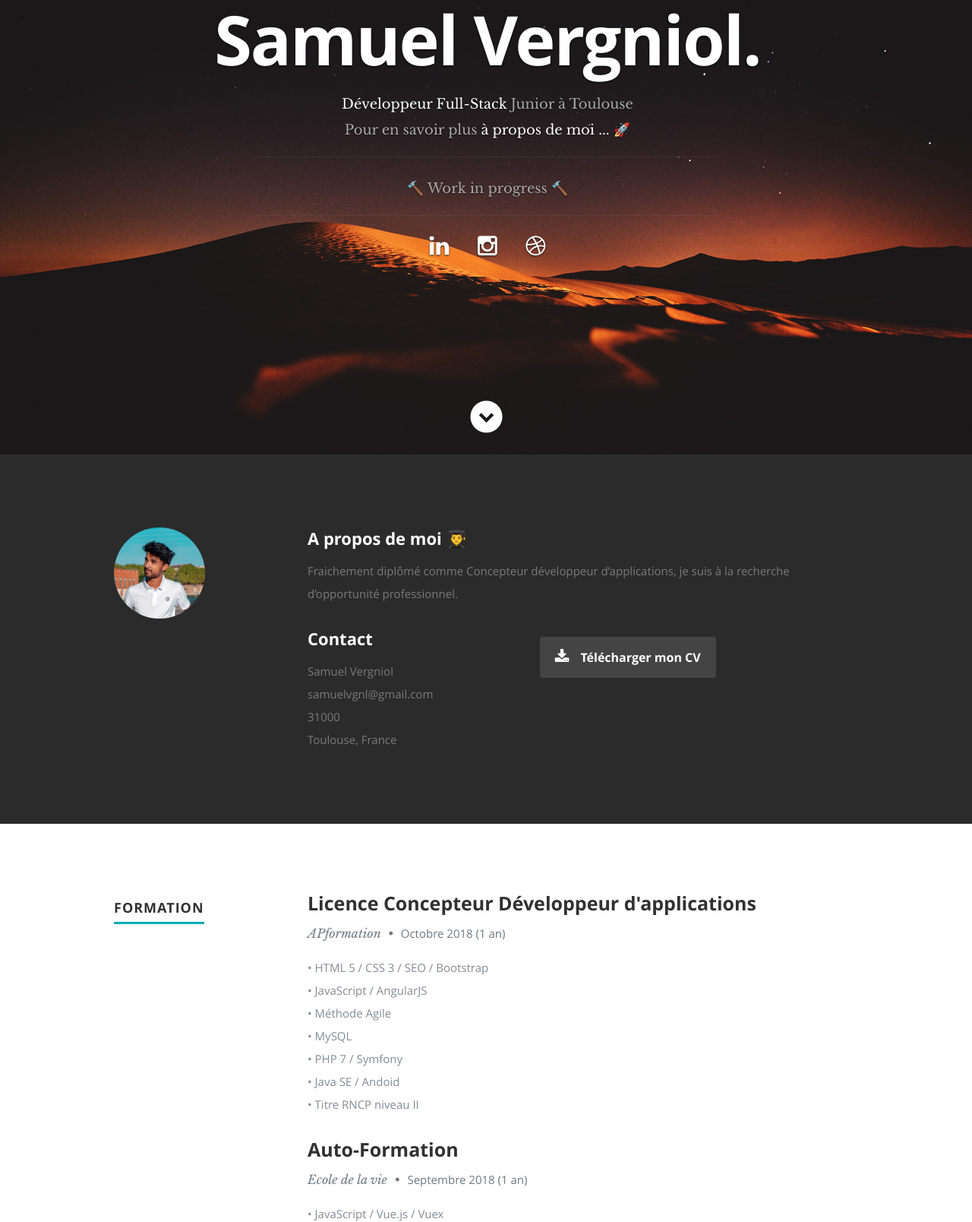
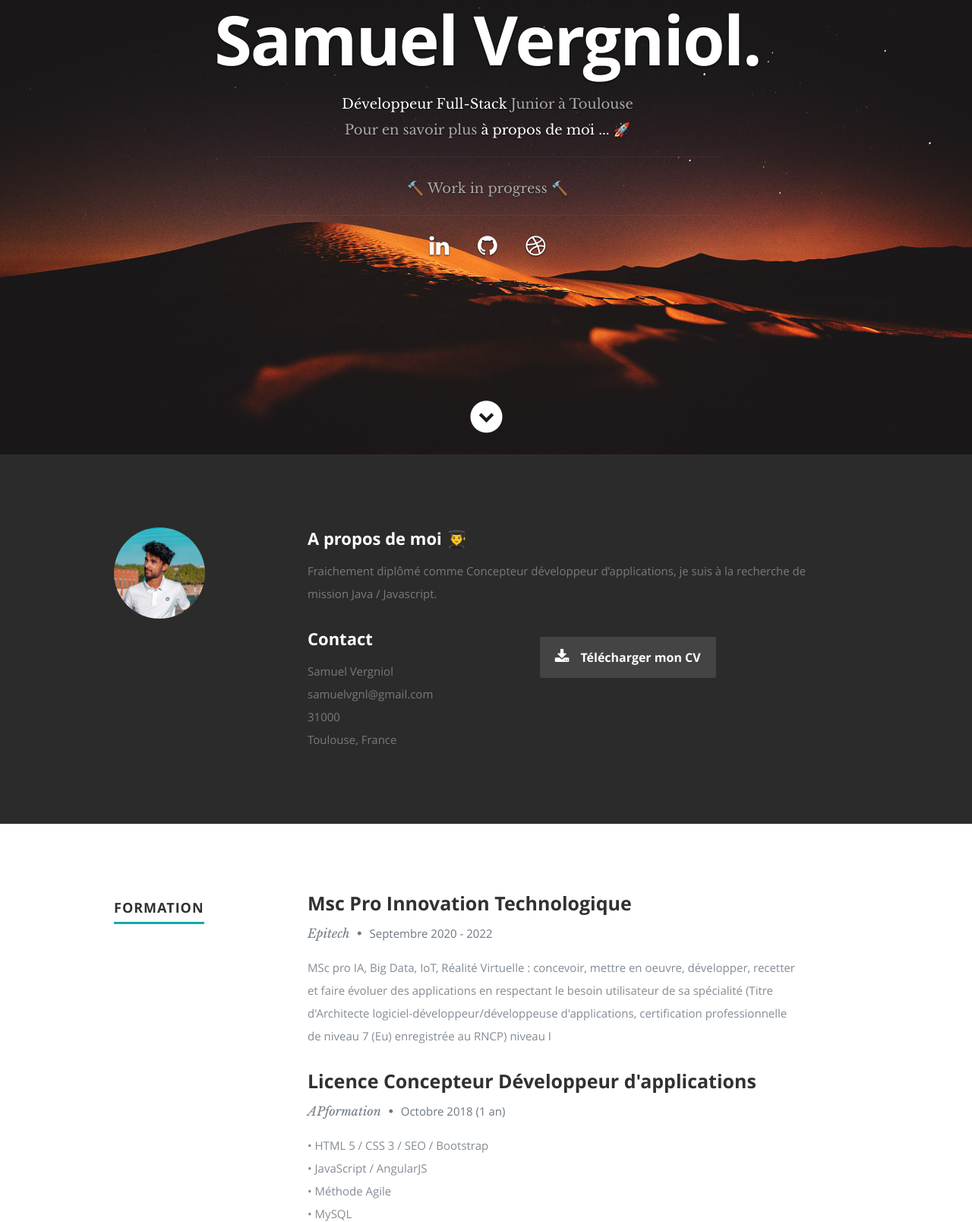
Before and after one commit to Alkyys/Site-CV, a plain HTML site: page index.html in a window 1280 px wide. Shown: the part 202-1810 px from the top of the page at 76% size. Drawn offline with nearby package versions, Linux system fonts and the light colour scheme.

Commit message:
Update cv + add epitech

```diff
--- a/index.html
+++ b/index.html
@@ -68,7 +68,7 @@
         <ul class="social">
           <li><a href="https://www.linkedin.com/in/samuel-vergniol-👨‍💻-9b443b9a/"><i class="fa fa-linkedin"></i></a>
           </li>
-          <li><a href="https://www.instagram.com/wapiti_insta/"><i class="fa fa-instagram"></i></a></li>
+          <li><a href="https://github.com/Alkyys"><i class="fa fa-github"></i></a></li>
           <li><a href="https://dribbble.com/Alkyys"><i class="fa fa-dribbble"></i></a></li>
         </ul>
       </div>
@@ -97,8 +97,8 @@
 
         <h2>A propos de moi 👨‍🎓</h2>
 
-        <p>Fraichement diplômé comme Concepteur développeur d’applications, je suis à la recherche d’opportunité
-          professionnel.
+        <p>Fraichement diplômé comme Concepteur développeur d’applications, je suis à la recherche de mission Java /
+          Javascript.
         </p>
 
         <div class="row">
@@ -118,7 +118,8 @@
 
           <div class="columns download">
             <p>
-              <a href="asset/cv.pdf" class="button"><i class="fa fa-download"></i>Télécharger mon CV</a>
+              <a href="asset/Curriculum vitæ - VERGNIOL Samuel.pdf" class="button"><i
+                  class="fa fa-download"></i>Télécharger mon CV</a>
             </p>
           </div>
 
@@ -144,6 +145,21 @@
       </div>
 
       <div class="nine columns main-col">
+
+        <div class="row item">
+
+          <div class="twelve columns">
+
+            <h3>Msc Pro Innovation Technologique</h3>
+            <p class="info">Epitech <span>&bull;</span> <em class="date">Septembre 2020 - 2022</em></p>
+
+            <p>
+              MSc pro IA, Big Data, IoT, Réalité Virtuelle : concevoir, mettre en oeuvre, développer, recetter et faire évoluer des applications en respectant le besoin utilisateur de sa spécialité (Titre d'Architecte logiciel-développeur/développeuse d'applications, certification professionnelle de niveau 7 (Eu) enregistrée au RNCP) niveau I
+            </p>
+
+          </div>
+
+        </div> <!-- item end -->
 
         <div class="row item">
 
@@ -799,7 +815,7 @@
   </section> <!-- Testimonials Section End-->
 
   <!-- Contact Section
-   ================================================== -->
+   ================================================ -->
   <section id="contact">
 
     <div class="row section-head">
```
Also changed, not shown: 2 other files.
